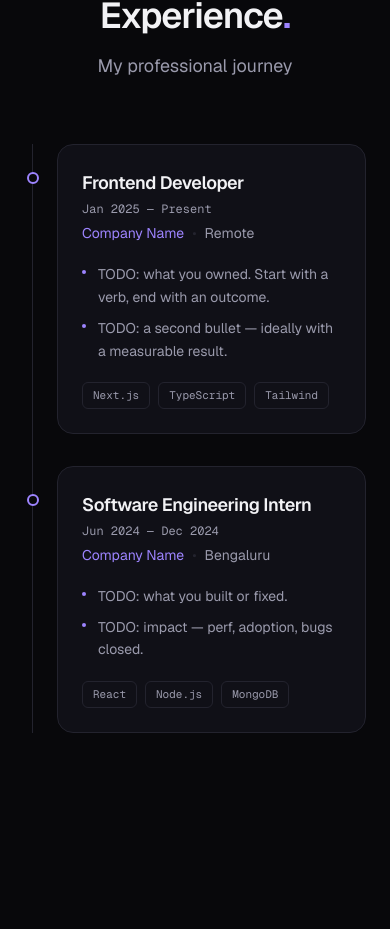
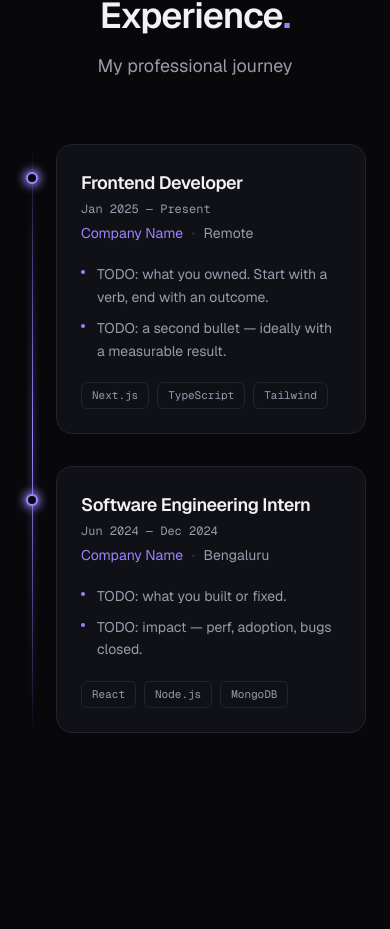
Before and after one commit to SR-Pradhan/Portfolio, a Next.js app in the folder frontend/: page / in a window 390 px wide. Shown: the part 5544-6473 px from the top of the page. Built offline with nearby package versions, Linux system fonts and the light colour scheme; no server answers.

Commit message:
Make experience timeline rail glow with accent gradient

```diff
--- a/frontend/src/components/sections/Experience.tsx
+++ b/frontend/src/components/sections/Experience.tsx
@@ -7,11 +7,22 @@ export default function Experience() {
   return (
     <Section id="experience" title="Experience" sub="My professional journey">
       {/* the rail runs down the left; each card hangs off a node */}
-      <ol className="relative ml-2 border-l border-border pl-6 md:ml-6 md:pl-10">
+      <ol className="relative ml-2 pl-6 md:ml-6 md:pl-10">
+        {/* glowing rail: a blurred accent bar behind a crisp one, both
+            fading out at the ends so the line has no hard start or stop */}
+        <span
+          aria-hidden
+          className="absolute inset-y-0 left-0 w-px bg-gradient-to-b from-transparent via-accent to-transparent"
+        />
+        <span
+          aria-hidden
+          className="absolute inset-y-0 left-0 w-[3px] -translate-x-[1px] bg-gradient-to-b from-transparent via-accent to-transparent opacity-40 blur-[3px]"
+        />
+
         {experience.map((job, i) => (
-          <li key={`${job.company}-${job.period}`} className="pb-8 last:pb-0">
+          <li key={`${job.company}-${job.period}`} className="relative pb-8 last:pb-0">
             <Reveal delay={i * 0.06}>
-              <span className="absolute -left-[6px] mt-7 size-3 rounded-full border-2 border-accent bg-background" />
+              <span className="absolute -left-[calc(1.5rem+6px)] top-7 size-3 rounded-full border-2 border-accent bg-background shadow-[0_0_10px_2px_var(--accent)] md:-left-[calc(2.5rem+6px)]" />
 
               <article className="rounded-2xl border border-border bg-surface p-6 transition-colors hover:border-accent/60 md:p-7">
                 <div className="flex flex-wrap items-baseline justify-between gap-x-6 gap-y-1">
```
